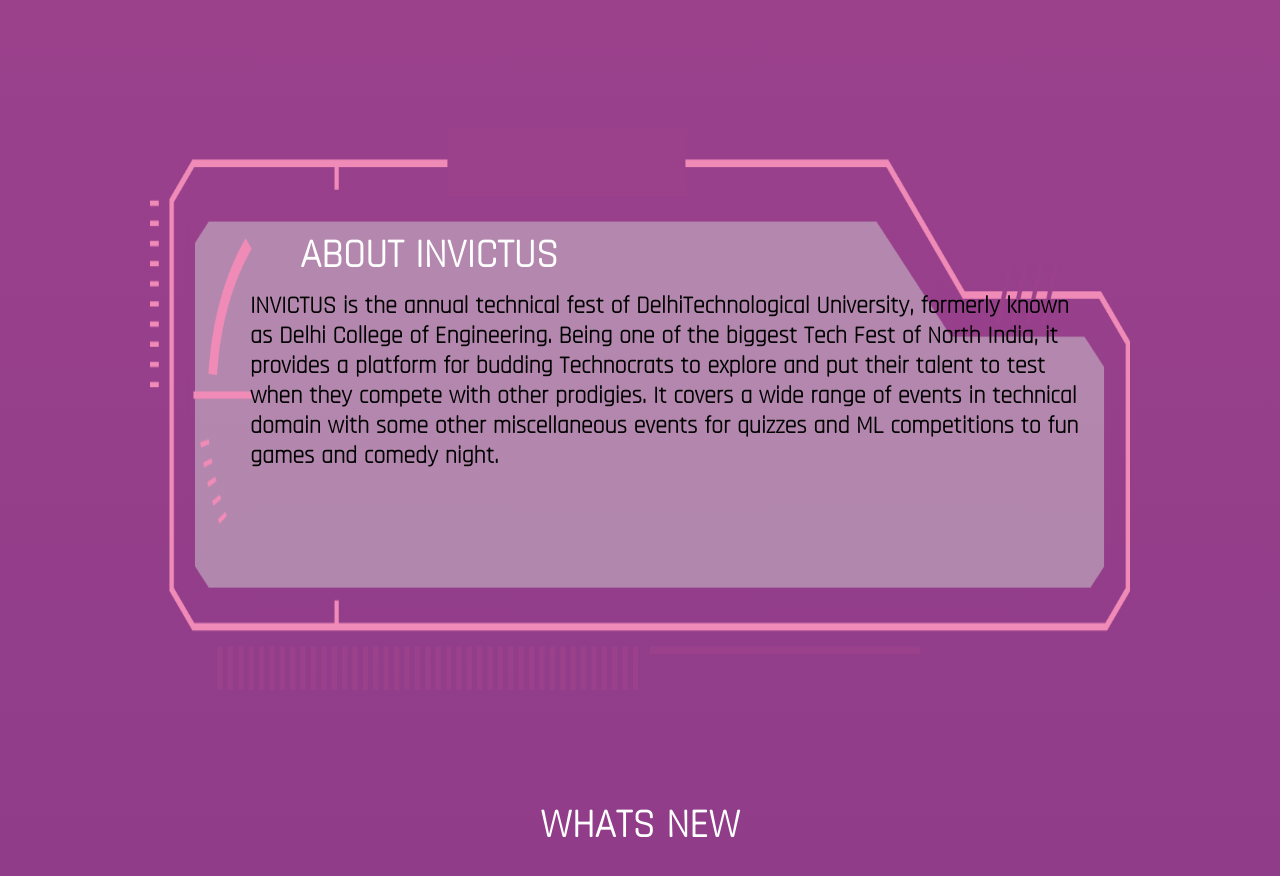
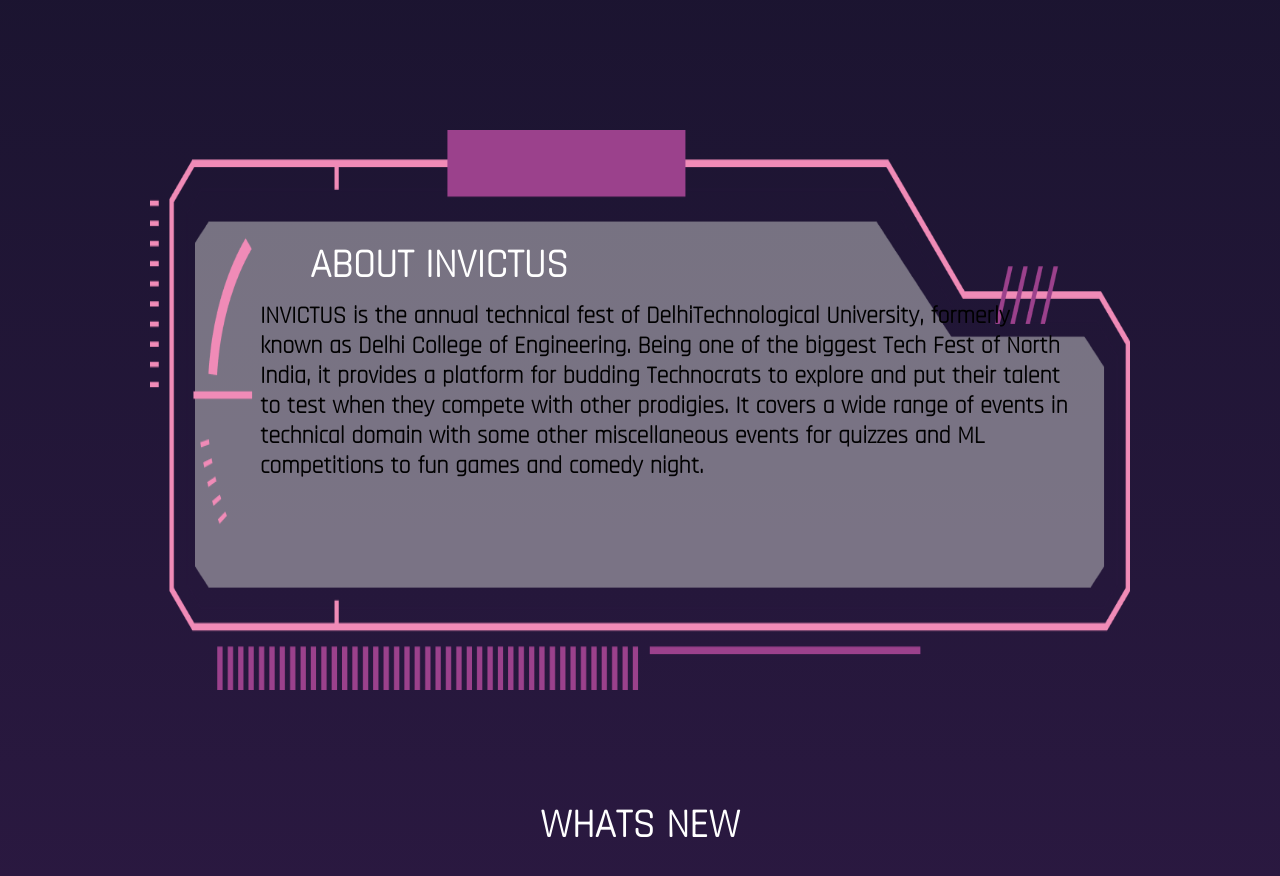
Before and after one commit to anikashc/invictus, a React (Create React App) app in the folder client/: page / in a window 1280 px wide. Shown: the part 820-1696 px from the top of the page. Built offline with nearby package versions, Linux system fonts and the light colour scheme.

Commit message:
modified background css

```diff
--- a/client/src/Components/About/index.js
+++ b/client/src/Components/About/index.js
@@ -17,7 +17,7 @@
         }
     },
     aboutBox:{
-        padding: '50px',
+        padding: '60px',
         background:  `url(${about_box}) no-repeat`,
         backgroundSize: '100% 70%',
         height: '100vh',
--- a/client/src/Screens/Event.js
+++ b/client/src/Screens/Event.js
@@ -10,10 +10,10 @@
 
 
 const useStyles= makeStyles({
-    root:{        background: '#654ea3',  /* fallback for old browsers */
-    background: '-webkit-linear-gradient(to bottom, #eaafc8, #654ea3)',  /* Chrome 10-25, Safari 5.1-6 */
-    background: 'linear-gradient(to bottom, #eaafc8, #642A7F)',/* W3C, IE 10+/ Edge, Firefox 16+, Chrome 26+, Opera 12+, Safari 7+ */
-        height: '100vh',
+    root:{
+        background: '#1B1430',/* fallback for old browsers */
+        background: '-webkit-linear-gradient(to top, #3c1053, #ad5389)', /* Chrome 10-25, Safari 5.1-6 */
+        background: 'linear-gradient(to top,#642A7F, #1B1430)', /* W3C, IE 10+/ Edge, Firefox 16+, Chrome 26+, Opera 12+, Safari 7+ */height: '100vh',
         width: '100%',
     },
     header:{
--- a/client/src/Screens/FAQ.js
+++ b/client/src/Screens/FAQ.js
@@ -6,9 +6,9 @@
 
 const useStyles= makeStyles({
     root:{
-        background: '#654ea3',  /* fallback for old browsers */
-        background: '-webkit-linear-gradient(to bottom, #eaafc8, #654ea3)',  /* Chrome 10-25, Safari 5.1-6 */
-        background: 'linear-gradient(to bottom, #eaafc8, #642A7F)',/* W3C, IE 10+/ Edge, Firefox 16+, Chrome 26+, Opera 12+, Safari 7+ */
+        background: '#1B1430',/* fallback for old browsers */
+        background: '-webkit-linear-gradient(to top, #3c1053, #ad5389)', /* Chrome 10-25, Safari 5.1-6 */
+        background: 'linear-gradient(to top,#642A7F, #1B1430)', /* W3C, IE 10+/ Edge, Firefox 16+, Chrome 26+, Opera 12+, Safari 7+ */
 
         height: '100vh',
         width: '100%',
--- a/client/src/Screens/Home/Home.js
+++ b/client/src/Screens/Home/Home.js
@@ -15,9 +15,9 @@
   root: {
     height: '100%',
     minHeight: '60vh',
-    background: ' #ad5389',/* fallback for old browsers */
+    background: '#1B1430',/* fallback for old browsers */
     background: '-webkit-linear-gradient(to top, #3c1053, #ad5389)', /* Chrome 10-25, Safari 5.1-6 */
-    background: 'linear-gradient(to top, #642A7F, #9B418C)', /* W3C, IE 10+/ Edge, Firefox 16+, Chrome 26+, Opera 12+, Safari 7+ */
+    background: 'linear-gradient(to top,#642A7F, #1B1430)', /* W3C, IE 10+/ Edge, Firefox 16+, Chrome 26+, Opera 12+, Safari 7+ */
     '@media (max-width:599px)': {
       height: '80vh',
     }
--- a/client/src/Screens/Meet_the_team/Team.js
+++ b/client/src/Screens/Meet_the_team/Team.js
@@ -8,10 +8,9 @@
 
 const useStyles= makeStyles({
     root:{
-   background: '#654ea3',  /* fallback for old browsers */
-    background: '-webkit-linear-gradient(to bottom, #eaafc8, #654ea3)',  /* Chrome 10-25, Safari 5.1-6 */
-    background: 'linear-gradient(to bottom, #eaafc8, #642A7F)',/* W3C, IE 10+/ Edge, Firefox 16+, Chrome 26+, Opera 12+, Safari 7+ */
-
+        background: '#1B1430',/* fallback for old browsers */
+        background: '-webkit-linear-gradient(to top, #3c1053, #ad5389)', /* Chrome 10-25, Safari 5.1-6 */
+        background: 'linear-gradient(to top,#642A7F, #1B1430)', /* W3C, IE 10+/ Edge, Firefox 16+, Chrome 26+, Opera 12+, Safari 7+ */
         height: '100vh',
         width: '100%',
     },
```
Also changed, not shown: client/src/Assets/Backgrounds/footer_bg.png.
